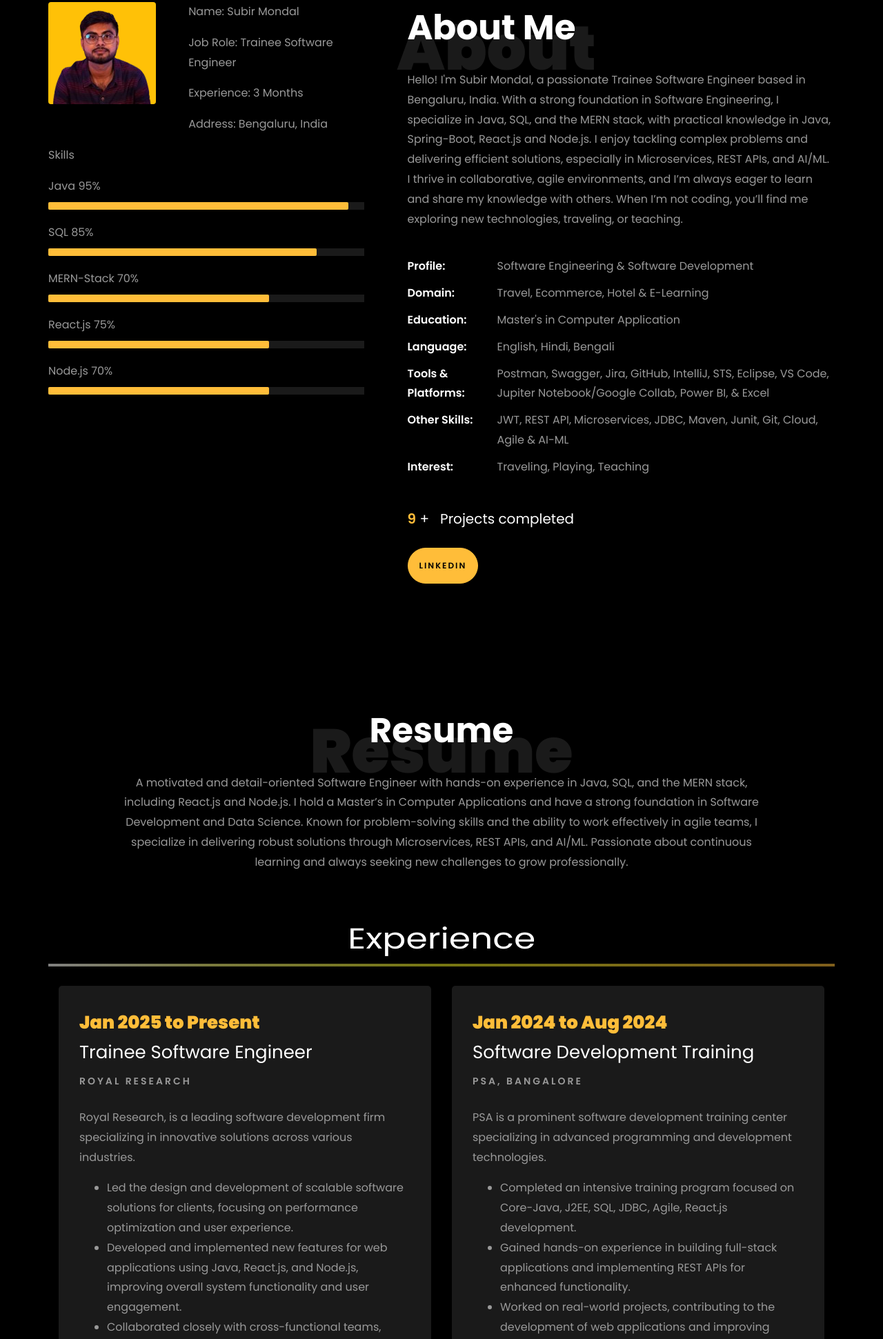
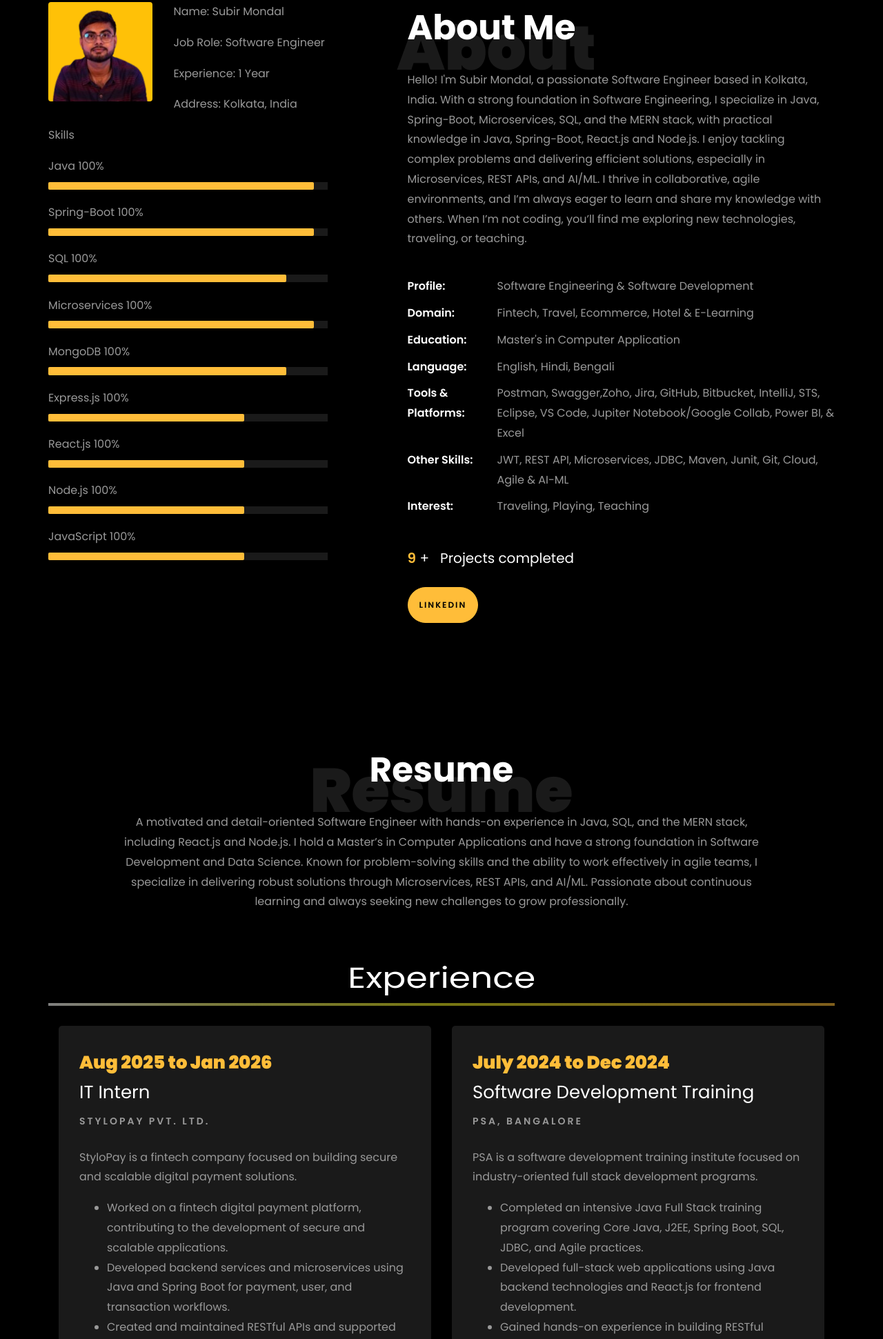
Before and after one commit to github12subir/Subir-Portfolio, a plain HTML site: page index.html in a window 1280 px wide. Shown: the part 859-2800 px from the top of the page at 69% size. Drawn offline with Linux system fonts and the light colour scheme; animation ran at ten frames a second; files whose address does not match are found by name.

Commit message:
Update information

```diff
--- a/index.html
+++ b/index.html
@@ -187,7 +187,7 @@
 
 						<br>
 						<br>
-			            <h2>A Trainee Software Engineer</h2>
+			            <h2>A Software Engineer</h2>
 						<!-- <h2 class="d-flex" style="margin-bottom: 0">With over 5 years of experience</h2> -->
 						<!-- <br> -->
 			            <p><a href="https://www.linkedin.com/in/subir-mondal-05904b27a/" class="btn btn-primary py-3 px-4">LinkedIn</a>
@@ -220,40 +220,64 @@
 									<div class="col-sm-6 col-md-7">
 									  <div class="about-info">
 										<p><span class="title-s">Name: </span> <span>Subir Mondal</span></p>
-										<p><span class="title-s">Job Role: </span> <span>Trainee Software Engineer</span></p>
-										<p><span class="title-s">Experience: </span> <span> 3 Months</span></p>
-										<p><span class="title-s">Address: </span> <span>Bengaluru, India</span></p>
+										<p><span class="title-s">Job Role: </span> <span> Software Engineer</span></p>
+										<p><span class="title-s">Experience: </span> <span> 1 Year </span></p>
+										<p><span class="title-s">Address: </span> <span>Kolkata, India</span></p>
 									  </div>
 									</div>
 								  </div>
 
 								<div class="skill-mf">
 									<p class="title-s">Skills</p>
-									<span>Java</span> <span class="pull-right">95%</span>
+									<span>Java</span> <span class="pull-right">100%</span>
 									<div class="progress">
 										<div class="progress-bar" role="progressbar" style="width: 95%;" aria-valuenow="95" aria-valuemin="0"
 											aria-valuemax="100"></div>
 									</div>
 
-									<span>SQL</span> <span class="pull-right">85%</span>
+									<span>Spring-Boot</span> <span class="pull-right">100%</span>
+									<div class="progress">
+										<div class="progress-bar" role="progressbar" style="width: 95%;" aria-valuenow="95" aria-valuemin="0"
+											aria-valuemax="100"></div>
+									</div>
+
+									<span>SQL</span> <span class="pull-right">100%</span>
 									<div class="progress">
 										<div class="progress-bar" role="progressbar" style="width: 85%" aria-valuenow="85" aria-valuemin="0"
 											aria-valuemax="100"></div>
 									</div>
 
-									<span>MERN-Stack</span> <span class="pull-right">70%</span>
+									<span>Microservices</span> <span class="pull-right">100%</span>
+									<div class="progress">
+										<div class="progress-bar" role="progressbar" style="width: 95%;" aria-valuenow="95" aria-valuemin="0"
+											aria-valuemax="100"></div>
+									</div>
+
+									<span>MongoDB</span> <span class="pull-right">100%</span>
+									<div class="progress">
+										<div class="progress-bar" role="progressbar" style="width: 85%" aria-valuenow="85" aria-valuemin="0"
+											aria-valuemax="100"></div>
+									</div>
+
+									<span>Express.js</span> <span class="pull-right">100%</span>
 									<div class="progress">
 										<div class="progress-bar" role="progressbar" style="width: 70%" aria-valuenow="70" aria-valuemin="0"
 											aria-valuemax="100"></div>
 									</div>
 
-									<span>React.js</span> <span class="pull-right">75%</span>
+									<span>React.js</span> <span class="pull-right">100%</span>
 									<div class="progress">
 										<div class="progress-bar" role="progressbar" style="width: 70%" aria-valuenow="70" aria-valuemin="0"
 											aria-valuemax="100"></div>
 									</div>
 
-									<span>Node.js</span> <span class="pull-right">70%</span>
+									<span>Node.js</span> <span class="pull-right">100%</span>
+									<div class="progress">
+										<div class="progress-bar" role="progressbar" style="width: 70%" aria-valuenow="70" aria-valuemin="0"
+											aria-valuemax="100"></div>
+									</div>
+
+									<span>JavaScript</span> <span class="pull-right">100%</span>
 									<div class="progress">
 										<div class="progress-bar" role="progressbar" style="width: 70%" aria-valuenow="70" aria-valuemin="0"
 											aria-valuemax="100"></div>
@@ -270,17 +294,17 @@
 								<h1 class="big">About</h1>
 								<h2 class="mb-4">About Me</h2>
 
-								<p>Hello! I'm Subir Mondal, a passionate Trainee Software Engineer based in Bengaluru, India. With a strong foundation in Software Engineering, I specialize in Java, SQL, and the MERN stack, with practical knowledge in Java, Spring-Boot, React.js and Node.js.
+								<p>Hello! I'm Subir Mondal, a passionate Software Engineer based in Kolkata, India. With a strong foundation in Software Engineering, I specialize in Java, Spring-Boot, Microservices, SQL, and the MERN stack, with practical knowledge in Java, Spring-Boot, React.js and Node.js.
 
 									I enjoy tackling complex problems and delivering efficient solutions, especially in Microservices, REST APIs, and AI/ML. I thrive in collaborative, agile environments, and I’m always eager to learn and share my knowledge with others.
 
 									When I’m not coding, you’ll find me exploring new technologies, traveling, or teaching.</p>
 								<ul class="about-info mt-4 px-md-0 px-2">
 									<li class="d-flex"><span>Profile:</span> <span>Software Engineering &amp; Software Development</span></li>
-									<li class="d-flex"><span>Domain:</span> <span>Travel, Ecommerce, Hotel &amp; E-Learning</span></li>
+									<li class="d-flex"><span>Domain:</span> <span>Fintech, Travel, Ecommerce, Hotel &amp; E-Learning</span></li>
 									<li class="d-flex"><span>Education:</span> <span>Master's in Computer Application</span></li>
 									<li class="d-flex"><span>Language:</span> <span>English, Hindi, Bengali</span></li>
-									<li class="d-flex"><span>Tools & Platforms:</span> <span>Postman, Swagger, Jira, GitHub, IntelliJ, STS, Eclipse, VS Code, Jupiter
+									<li class="d-flex"><span>Tools & Platforms:</span> <span>Postman, Swagger,Zoho, Jira, GitHub, Bitbucket, IntelliJ, STS, Eclipse, VS Code, Jupiter
 										Notebook/Google Collab, Power BI, &amp; Excel</span></li>
 									<li class="d-flex"><span>Other Skills:</span> <span>JWT, REST API, Microservices, JDBC, Maven, Junit, Git, Cloud, Agile &amp; AI-ML</span></li>
 									<li class="d-flex"><span>Interest:</span> <span>Traveling, Playing, Teaching</span></li>
@@ -327,15 +351,19 @@
 		<div class="row">
 				<div class="col-md-6">
 					<div class="resume-wrap ftco-animate">
-						<span class="date">Jan 2025 to Present</span>
-						<h2>Trainee Software Engineer</h2>
-						<span class="position">Royal Research</span>
-						<p class="mt-4">Royal Research, is a leading software development firm specializing in innovative solutions across various industries.
+						<span class="date">Aug 2025 to Jan 2026</span>
+						<h2> IT Intern </h2>
+						<span class="position">StyloPay Pvt. Ltd.</span>
+						<p class="mt-4">StyloPay is a fintech company focused on building secure and scalable digital payment solutions.
 							<ul>
-								<li>Led the design and development of scalable software solutions for clients, focusing on performance optimization and user experience.</li>
-								<li>Developed and implemented new features for web applications using Java, React.js, and Node.js, improving overall system functionality and user engagement.</li>
-								<li>Collaborated closely with cross-functional teams, including product managers and designers, to ensure the seamless integration of new features and timely delivery of milestones.</li>
-								<li>Spearheaded the migration of legacy systems to modern frameworks.</li>
+								<li>Worked on a fintech digital payment platform, contributing to the development of secure and scalable applications.</li>
+								<li>Developed backend services and microservices using Java and Spring Boot for payment, user, and transaction workflows.</li>
+								<li>Created and maintained RESTful APIs and supported API integration across backend and frontend modules.</li>
+								<li>Implemented a Backend-for-Frontend (BFF) layer using Node.js and Express.js to enhance API security and frontend-specific data handling.</li>
+								<li>Built responsive and reusable UI components using React.js and Redux.</li>
+								<li>Collaborated with QA teams for integration testing, bug fixing, and release validation.</li>
+								<li>Used Git and Bitbucket for version control and actively participated in Agile/Scrum ceremonies.</li>
+								<li>Gained hands-on exposure to AWS EC2 deployment concepts and cloud infrastructure basics.</li>
 								<!-- <li>Conducted code reviews and mentored junior developers, fostering a culture of continuous learning and improvement within the team.</li> -->
 							</ul>
 						</p>
@@ -345,15 +373,16 @@
 
 				<div class="col-md-6">
 					<div class="resume-wrap ftco-animate">
-						<span class="date">Jan 2024 to Aug 2024</span>
+						<span class="date">July 2024 to Dec 2024</span>
 						<h2>Software Development Training</h2>
 						<span class="position">PSA, Bangalore</span>
-						<p class="mt-4">PSA is a prominent software development training center specializing in advanced programming and development technologies.
+						<p class="mt-4">PSA is a software development training institute focused on industry-oriented full stack development programs.
 							<ul>
-								<li>Completed an intensive training program focused on Core-Java, J2EE, SQL, JDBC, Agile, React.js development.</li>
-								<li>Gained hands-on experience in building full-stack applications and implementing REST APIs for enhanced functionality.</li>
-								<li>Worked on real-world projects, contributing to the development of web applications and improving coding practices through peer collaboration and mentorship.</li>
-								<li>Developed problem-solving skills and knowledge of Agile methodologies, contributing to successful project deliveries within deadlines.</li>
+								<li>Completed an intensive Java Full Stack training program covering Core Java, J2EE, Spring Boot, SQL, JDBC, and Agile practices.</li>
+								<li>Developed full-stack web applications using Java backend technologies and React.js for frontend development.</li>
+								<li>Gained hands-on experience in building RESTful services and integrating frontend and backend modules.</li>
+								<li>Worked on real-world projects to strengthen problem-solving skills, clean coding practices, and application architecture understanding.</li>
+								<li>Collaborated in team-based projects following Agile methodology, sprint planning, and task-based development.</li>
 							</ul>
 						</p>
 					</div>
@@ -428,7 +457,7 @@
               </a>
               <div class="text mt-3 float-right d-block">
 
-                <h3 class="heading"><a href="#">E-Commerce Web Application || MERN-Stack</a></h3>
+                <h3 class="heading"><a href="https://github.com/github12subir/Ecom-Backend">E-Commerce Web Application || MERN-Stack</a></h3>
                 <p>Developed a robust E-Commerce web application using the MERN stack to offer seamless product browsing, secure transactions, and order management.</p>
               </div>
             </div>
@@ -509,7 +538,7 @@
           <div class="col-md d-flex justify-content-center counter-wrap ftco-animate">
             <div class="block-18">
               <div class="text">
-                <strong class="number" data-number="500">0</strong>
+                <strong class="number" data-number="1500">0</strong>
                 <span>LinkedIn</span>
               </div>
             </div>
@@ -559,7 +588,7 @@
           			<span class="icon-map-signs"></span>
           		</div>
           		<h3 class="mb-4">Address</h3>
-	            <p>Bengaluru, India</p>
+	            <p>Kolkata, India</p>
 	          </div>
           </div>
           <div class="col-md-6 col-lg-3 d-flex ftco-animate">
@@ -586,7 +615,7 @@
           			<span class="icon-globe"></span>
           		</div>
           		<h3 class="mb-4">Download Resume</h3>
-	            <p><a href="https://drive.google.com/file/d/1Wui1pdq7KPYcDJpJfQunsa6nBHAp7Ms3/view?usp=drive_link">resumelink</a></p>
+	            <p><a href="#">resumelink</a></p>
 	          </div>
           </div>
 
```
